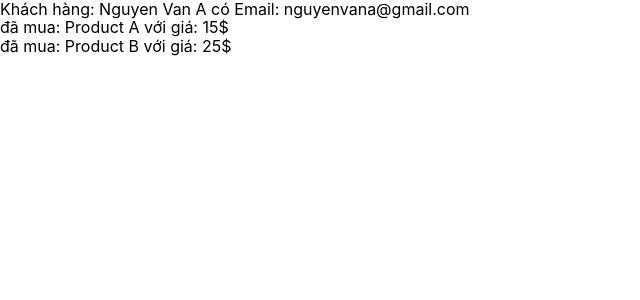
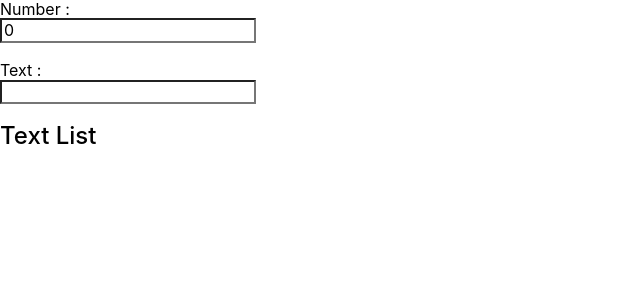
Before and after one commit to PixelGuru/ReactJS_Homework, a React (Create React App) app: page / in a window 1280 px wide. Shown: the top 300 px of the page, without its empty margins (0-640 px from the left). Built offline with nearby package versions, Linux system fonts and the light colour scheme.

Commit message:
no message

```diff
--- a/package.json
+++ b/package.json
@@ -11,6 +11,7 @@
     "react": "^18.2.0",
     "react-dom": "^18.2.0",
     "react-scripts": "^5.0.1",
+    "styled-components": "^5.3.9",
     "web-vitals": "^2.1.4"
   },
   "scripts": {
--- a/src/App.js
+++ b/src/App.js
@@ -1,10 +1,10 @@
 import React from "react";
-import Lession5 from "./components/Lession5";
+import Lession6 from "./components/Lession6";
 import "antd/dist/reset.css";
 import "./App.css";
 
 function App() {
-  return <Lession5 />;
+  return <Lession6 />;
 }
 
 export default App;
--- /dev/null
+++ b/src/components/Lession6/TextList/index.js
@@ -0,0 +1,23 @@
+import React from "react";
+import { Li } from "./styled";
+
+function textList({ num, text }) {
+  const textList = [];
+
+  for (let i = 0; i < num; i++) {
+    textList.push(
+      <Li>
+        {i + 1} {text}
+      </Li>
+    );
+  }
+
+  return (
+    <div>
+      <h2>Text List</h2>
+      <ul>{textList}</ul>
+    </div>
+  );
+}
+
+export default textList;
--- /dev/null
+++ b/src/components/Lession6/TextList/styled.js
@@ -0,0 +1,4 @@
+import styled from "styled-components";
+export const Li = styled.li`
+  list-style: none;
+`;
--- /dev/null
+++ b/src/components/Lession6/index.js
@@ -0,0 +1,44 @@
+import { useState } from "react";
+import TextList from "./TextList";
+
+function App() {
+  const [formData, setformData] = useState({
+    num: 0,
+    text: "",
+  });
+  const onChange = (e) => {
+    setformData({
+      ...formData,
+      [e.target.name]: e.target.value,
+    });
+  };
+
+  return (
+    <div>
+      <div>
+        <div>Number :</div>
+        <input
+          type="number"
+          name="num"
+          value={formData.num}
+          onChange={onChange}
+        />
+      </div>
+      <br />
+      <div>
+        <div>Text :</div>
+        <input
+          type="text"
+          name="text"
+          value={formData.text}
+          onChange={onChange}
+        />
+      </div>
+      <br />
+
+      <TextList num={formData.num} text={formData.text} />
+    </div>
+  );
+}
+
+export default App;
```
Also changed, not shown: 1 other file (tests, documents, lock files or other folders).
